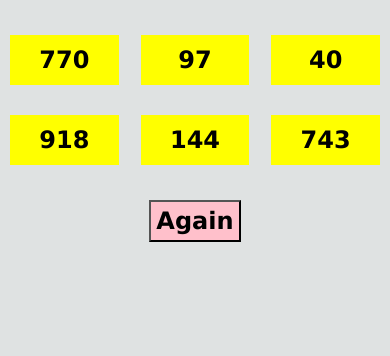
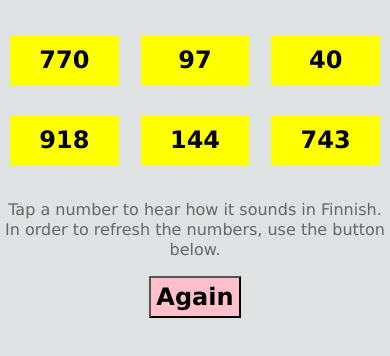
Before and after one commit to varya/finnish-counting, a website: page www/index.html in a window 390 px wide. Drawn offline with Linux system fonts and the light colour scheme; some packages are replaced by stand-ins of ours; no server answers.

Commit message:
Text about how to use

```diff
--- a/www/index.html
+++ b/www/index.html
@@ -24,6 +24,10 @@
 <ul class="numbers-list">
 </ul>
 
+<p class="about">
+    Tap a number to hear how it sounds in Finnish. In order to refresh the numbers, use the button below.
+</p>
+
 <button class="again">Again</button>
 
 </body>
--- a/www/stylesheets/application.css
+++ b/www/stylesheets/application.css
@@ -57,3 +57,11 @@ body {
     font-family: Verdana;
     padding: 5px;
 }
+
+.about
+{
+    font-family: Verdana;
+    color: #666;
+    font-size: 16px;
+    line-height: 1.25em;
+}
```
